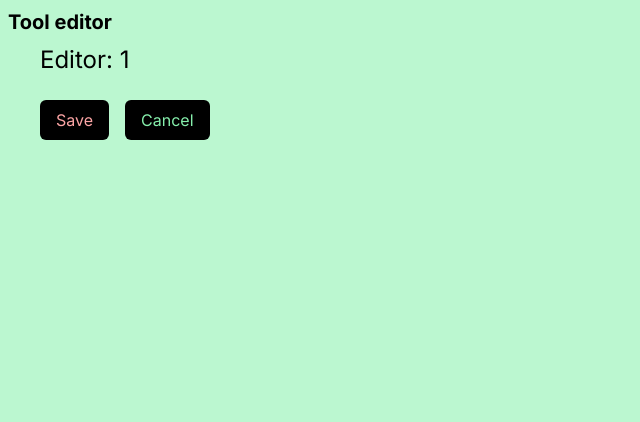
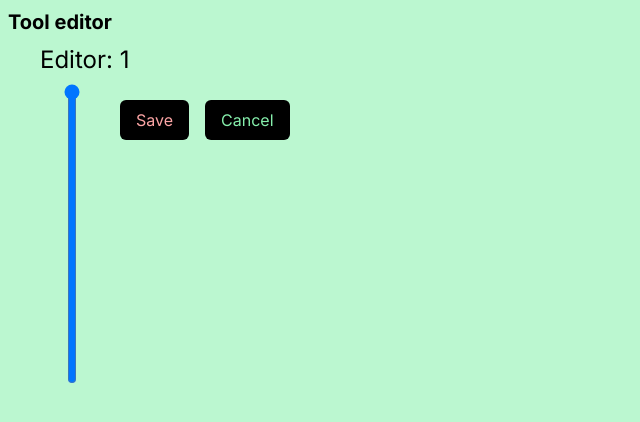
Before and after one commit to antonioballesteros/manage-tools, a Next.js app: page /tool/1 in a window 1280 px wide. Shown: the top 422 px of the page, without its empty margins (0-640 px from the left). Built offline with nearby package versions, Linux system fonts and the light colour scheme.

Commit message:
feat: add scale

```diff
--- a/component/template.tsx
+++ b/component/template.tsx
@@ -9,6 +9,8 @@ import RowCard from "@/ui/row-card";
 import Button from "@/ui/button";
 import Actions from "./actions";
 import { Product } from "@/lib/products";
+import VerticalSlider from "@/ui/vertical-slider";
+import clsx from "clsx";
 
 export default function Template({
   template: templateInit,
@@ -19,6 +21,7 @@ export default function Template({
   const [updated, setUpdated] = useState(false);
   const [productDrag, setProductDrag] = useState<Product | null>(null);
   const [dragStartX, setDragStartX] = useState(0);
+  const [zoom, setZoom] = useState(100);
 
   const onChange = (updatedRow: Row) => {
     setTemplate((prevTemplate) => {
@@ -129,7 +132,16 @@ export default function Template({
     }
   };
 
+  const onZoom = (value: number) => setZoom(value);
+
   return (
+    <div className="flex">
+      <VerticalSlider
+        value={zoom}
+        onChange={onZoom}
+        className="mr-4 w-[64px] h-[300px]"
+      />
+
       <div className="flex flex-col">
         {template.grid.map((row) => {
           return (
@@ -139,8 +151,16 @@ export default function Template({
               onChange={(updatedRow: Row) => onChange(updatedRow)}
               onDrag={onDrag}
               onDrop={onDrop}
+              zoom={zoom}
             >
-            <div className="mt-4 rounded-md border-2 border-black p-4">
+              <div
+                className={clsx(
+                  zoom < 75
+                    ? "mt-1 p-1"
+                    : "mt-4 rounded-md border-2 border-black p-4",
+                  zoom < 40 && "hidden"
+                )}
+              >
                 <Button onClick={() => onCreate(row)} className="mr-4">
                   Create new Grid
                 </Button>
@@ -156,5 +176,6 @@ export default function Template({
         })}
         <Actions updated={updated} template={template} />
       </div>
+    </div>
   );
 }
--- a/ui/product-card.tsx
+++ b/ui/product-card.tsx
@@ -2,11 +2,21 @@ import Image from "next/image";
 
 import { Product } from "@/lib/products";
 
+const getItemStyles = (zoom: number) => {
+  return {
+    scale: zoom / 100,
+    height: 304 * (100 / zoom), // `calc(304px * 100 / ${zoom})`,
+    marginTop: 152 - 152 * (100 / zoom), // `calc(-304px * 100 / ${zoom})`,
+  };
+};
+
 export default function ProductCard({
   product,
+  zoom = 100,
   onDrag,
 }: {
   product: Product;
+  zoom?: number;
   onDrag: Function;
 }) {
   /*
@@ -20,11 +30,14 @@ export default function ProductCard({
 
   return (
     <div
-      className="flex flex-col mr-4 max-w-[200px] cursor-pointer"
+      className="flex flex-col mr-4 w-[200px] cursor-pointer"
+      style={getItemStyles(zoom)}
       draggable={true}
       onDragStart={onDragStart}
     >
-      <h2 className="text-xl font-semibold">{product.name}</h2>
+      <h2 className="p-1 text-xl font-semibold absolute top-0 w-full bg-white/50">
+        {product.name}
+      </h2>
 
       <Image
         src={product.img}
@@ -33,7 +46,12 @@ export default function ProductCard({
         height={300}
         priority={true}
       />
-      <p className="ml-auto text-sm">{product.price} €</p>
+      <p
+        className="ml-auto p-1 text-sm absolute right-0 w-full flex justify-end bg-white/50"
+        style={{ top: 272 }}
+      >
+        {product.price} €
+      </p>
     </div>
   );
 }
--- a/ui/row-card.tsx
+++ b/ui/row-card.tsx
@@ -18,14 +18,22 @@ const align = (align: Align): string | undefined => {
   return "justify-center";
 };
 
+const getRowStyles = (zoom: number) => {
+  return {
+    height: 304 * (zoom / 100), //  `calc(304px * ${zoom} / 100 )`,
+  };
+};
+
 export default function RowCard({
   row,
+  zoom,
   onChange,
   onDrag,
   onDrop,
   children,
 }: {
   row: Row;
+  zoom: number;
   onChange: Function;
   onDrag: Function;
   onDrop: Function;
@@ -61,28 +69,45 @@ export default function RowCard({
     onDrop(dropRowId, ev.pageX);
   };
 
+  const small = zoom < 75;
+  const hidden = zoom < 40;
+
   return (
     <div className="flex">
       <div
         id={row.id}
-        className={clsx("flex w-[648px] h-[348px]", align(row.align))}
+        className={clsx(
+          "flex w-[648px] border-2 border-green-800 mb-2",
+          align(row.align)
+        )}
         onDrop={onDropElement}
         onDragOver={onDragOver}
+        style={getRowStyles(zoom)}
       >
         {row.products.map((product) => (
-          <ProductCard key={product.id} product={product} onDrag={onDrag} />
+          <ProductCard
+            key={product.id}
+            product={product}
+            onDrag={onDrag}
+            zoom={zoom}
+          />
         ))}
       </div>
-      <div className="flex flex-col ml-10 flex-grow max-w-[420px]">
-        <h3 className="font-bold">Row: {row.id}</h3>
-        <h4 className="text-sm">Align</h4>
+      <div
+        className={clsx(
+          "flex flex-col ml-10 flex-grow max-w-[420px]",
+          hidden && "hidden"
+        )}
+      >
+        <h3 className={clsx("font-bold", small && "hidden")}>Row: {row.id}</h3>
+        <h4 className={clsx("text-sm", small && "hidden")}>Align</h4>
         <TripleToggleSwitch onChange={onChange} row={row} />
-        <h4 className="text-sm mt-2">Name</h4>
+        <h4 className={clsx("text-sm mt-2", small && "hidden")}>Name</h4>
         <input
           value={row.name}
           onChange={onUpdateName}
           className={clsx(
-            "rounded-md px-1",
+            "rounded-md px-1 mt-1",
             !!row.name
               ? "focus-visible:outline-green-600"
               : "focus-visible:outline-red-600 outline-2 outline outline-red-600 focus-visible:bg-white bg-red-200"
--- /dev/null
+++ b/ui/vertical-slider/index.tsx
@@ -0,0 +1,31 @@
+"use client";
+
+/*
+component adapted from
+https://codepen.io/ATC-test/pen/myPNqW
+*/
+import styles from "./vertical-slider.module.css";
+
+export default function VerticalSlider({
+  value,
+  onChange,
+  className,
+}: {
+  value: number;
+  onChange: Function;
+  className?: string;
+}) {
+  return (
+    <div className={className}>
+      <input
+        className={styles.inputRange}
+        type="range"
+        step="1"
+        value={value}
+        min="20"
+        max="100"
+        onInput={(ev: any) => onChange(ev.target.value)}
+      />
+    </div>
+  );
+}
--- /dev/null
+++ b/ui/vertical-slider/vertical-slider.module.css
@@ -0,0 +1,10 @@
+.inputRange {
+  -webkit-appearance: none;
+  height: 100%;
+  width: 100%;
+  border-radius: 5px;
+  background: #ccc;
+  outline: none;
+  writing-mode: bt-lr; /* IE */
+  -webkit-appearance: slider-vertical; /* WebKit */
+}
```
Also changed, not shown: 1 other file (tests, documents, lock files or other folders). Lines whose indentation alone changed are shown as unchanged.
